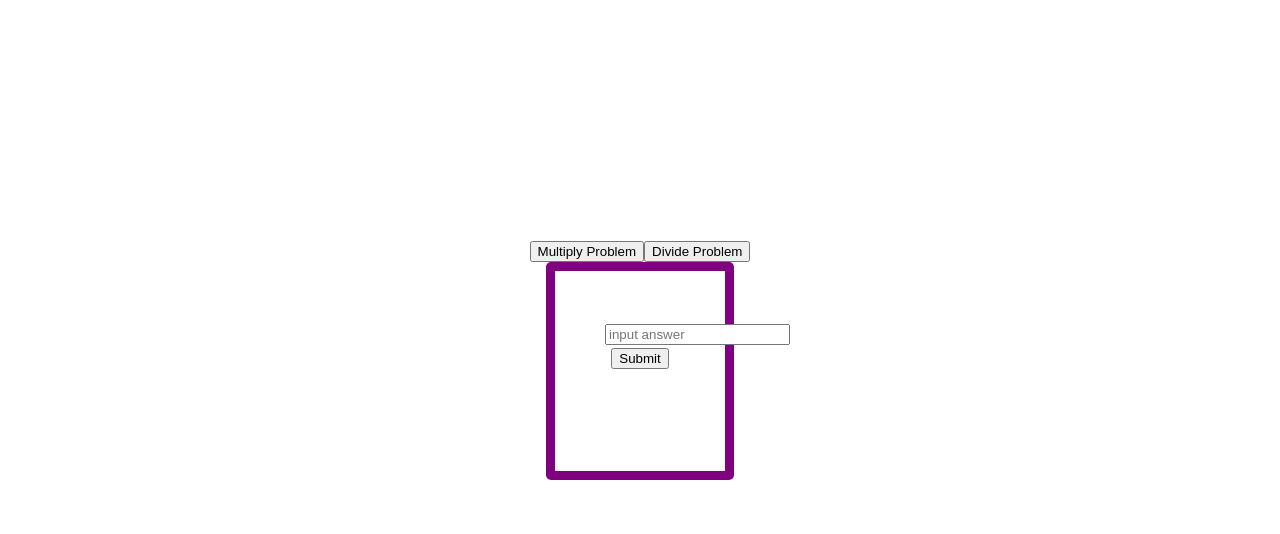
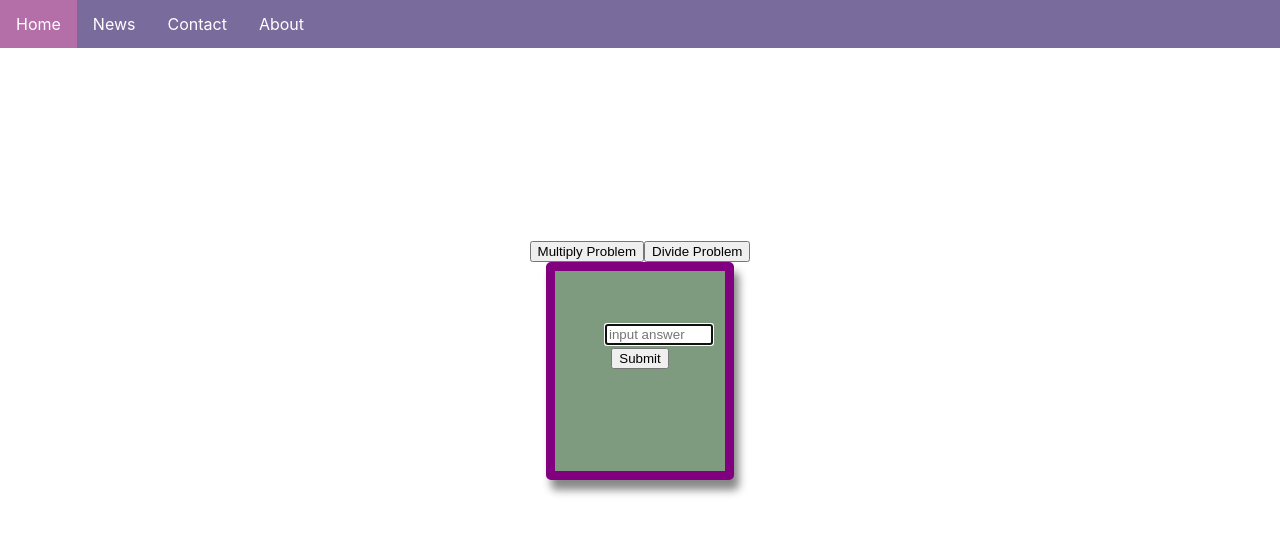
Before and after one commit to MVallery/mathfactmaster, a React (Create React App) app: page / in a window 1280 px wide. Shown: the top 534 px of the page. Built offline with nearby package versions, Linux system fonts and the light colour scheme.

Commit message:
added Navbar

```diff
--- a/src/App.css
+++ b/src/App.css
@@ -71,6 +71,36 @@
   justify-content:center;
   animation-name: Problem-animation;
   animation-duration: 4s;
-  /* background: rgb(127, 155, 127) */
+  background: rgb(127, 155, 127);
+  box-shadow: 5px 10px 8px #888888;
   /* background-image: linear-gradient(to right, red,indigo,blueviolet, indigo, red) */
 }
+
+input[type="text"] {
+  width: 100px;
+}
+ul {
+  list-style-type: none;
+  margin: 0;
+  padding: 0;
+  overflow:hidden;
+  background-color: rgb(121, 107, 155);
+  position: fixed;
+  top: 0;
+  width: 100%;
+}
+li {
+  float:left;
+
+}
+li a {
+  display:block;
+  color:white;
+  text-align: center;
+  padding: 14px 16px;
+  text-decoration: none;
+}
+
+li a:hover {
+  background-color: rgb(180, 111, 169);
+}
--- a/src/App.js
+++ b/src/App.js
@@ -89,6 +89,12 @@ const keypress = (e) => {
 
   return (
 <div className="Giant-container">
+<ul>
+  <li><a href="default.asp">Home</a></li>
+  <li><a href="news.asp">News</a></li>
+  <li><a href="contact.asp">Contact</a></li>
+  <li><a href="about.asp">About</a></li>
+</ul>
 <div className="container">
         <button onClick= {() => {handleMultiplyClick();}}>Multiply Problem</button>
         <button onClick= {() => {handleDivideClick();}}>Divide Problem</button></div>
@@ -98,6 +104,7 @@ const keypress = (e) => {
     <Problems questionList={questionList} />
     <input type="text" onChange={handleInputAnswer}
                         onSubmit = {handleSubmitAnswer}
+                        autoFocus= {autoFocus}
                         value = {inputAnswer}
                         onKeyPress = {keypress}
                         placeholder= "input answer"></input>
```
